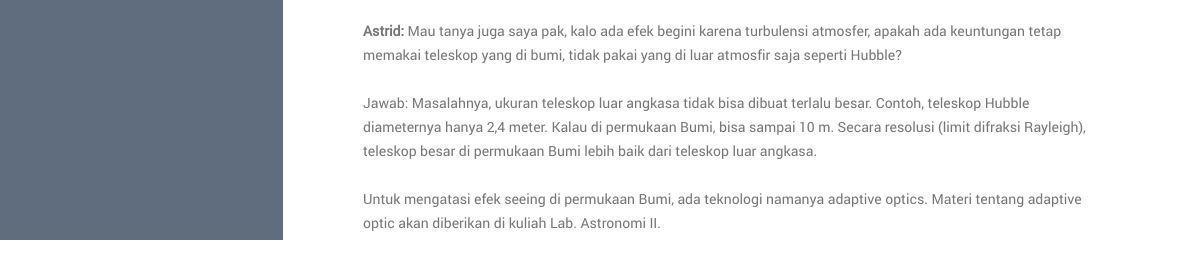
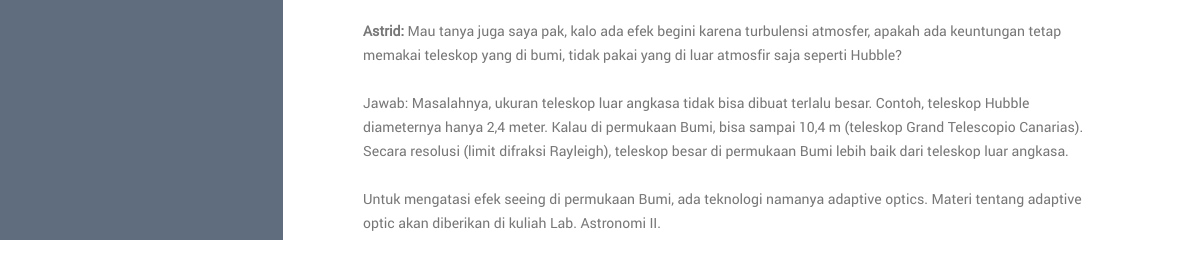
Before and after one commit to evaniakbar/evaniakbar.github.io, a plain HTML site: page diskusi/diskusi-001.html in a window 1280 px wide. Shown: the part 560-816 px from the top of the page, 101-1280 px from the left. Drawn offline with Linux system fonts and the light colour scheme; grey boxes are pictures that could not be loaded; files whose address does not match are found by name.

Commit message:
Update diskusi-001.html

```diff
--- a/diskusi/diskusi-001.html
+++ b/diskusi/diskusi-001.html
@@ -96,14 +96,14 @@
 							</ul> </p>
 							<hr><br>
 							<p><b>Astrid:</b> Mau tanya juga saya pak, kalo ada efek begini karena turbulensi atmosfer, apakah ada keuntungan tetap memakai teleskop yang di bumi, tidak pakai yang di luar atmosfir saja seperti Hubble? </p><br>
-							<p>Jawab: Masalahnya, ukuran teleskop luar angkasa tidak bisa dibuat terlalu besar. Contoh, teleskop Hubble diameternya hanya 2,4 meter. Kalau di permukaan Bumi, bisa sampai 10 m. Secara resolusi (limit difraksi Rayleigh), teleskop besar di permukaan Bumi lebih baik dari teleskop luar angkasa.</p><br>
+							<p>Jawab: Masalahnya, ukuran teleskop luar angkasa tidak bisa dibuat terlalu besar. Contoh, teleskop Hubble diameternya hanya 2,4 meter. Kalau di permukaan Bumi, bisa sampai 10,4 m (teleskop Grand Telescopio Canarias). Secara resolusi (limit difraksi Rayleigh), teleskop besar di permukaan Bumi lebih baik dari teleskop luar angkasa.</p><br>
 <p>Untuk mengatasi efek seeing di permukaan Bumi, ada teknologi namanya adaptive optics. Materi tentang adaptive optic akan diberikan di kuliah Lab. Astronomi II. </p> <br>
 
 <iframe width="480" height="270" src="https://www.youtube.com/embed/gDGvNyVApgg" frameborder="0" allow="accelerometer; autoplay; encrypted-media; gyroscope; picture-in-picture" allowfullscreen></iframe>
 							<hr><br>
 							<p><b>Hasan: </b>Kalau buat mengatasi scintillation pak? </p><br>
 							<p>Jawab: Secara umum, sintilasi akan berkurang kalau diameter teleskop makin besar.
-Makanya kalau pengamatan dengan mata, efek sintilasi terlihat sekali. Kalau pakai teleskop besar, efek kedap-kedip bintang karena sintilasi berkurang.</p>
+Makanya kalau pengamatan dengan mata, efek sintilasi terlihat sekali. Kalau pakai teleskop besar, efek kedap-kedip bintang karena sintilasi berkurang.</p><br>
 <p>Untuk beberapa penelitian fotometri yang memerlukan resolusi waktu sampai milidetik, sintilasi perlu dikoreksi. Caranya dengan menggunakan adaptive optic juga. Tapi jika pengamatan yang kita lakukan tidak dengan waktu bukaan (exposure time) sesingkat itu, sintilasi tidak perlu dikoreksi</p>
 							<hr><br>
 							<a href="../index.html#diskusi"><i class="fa fa-arrow-left"></i></a> Kembali ke <a href="../index.html#diskusi">DAFTAR TOPIK DISKUSI</a>
```
